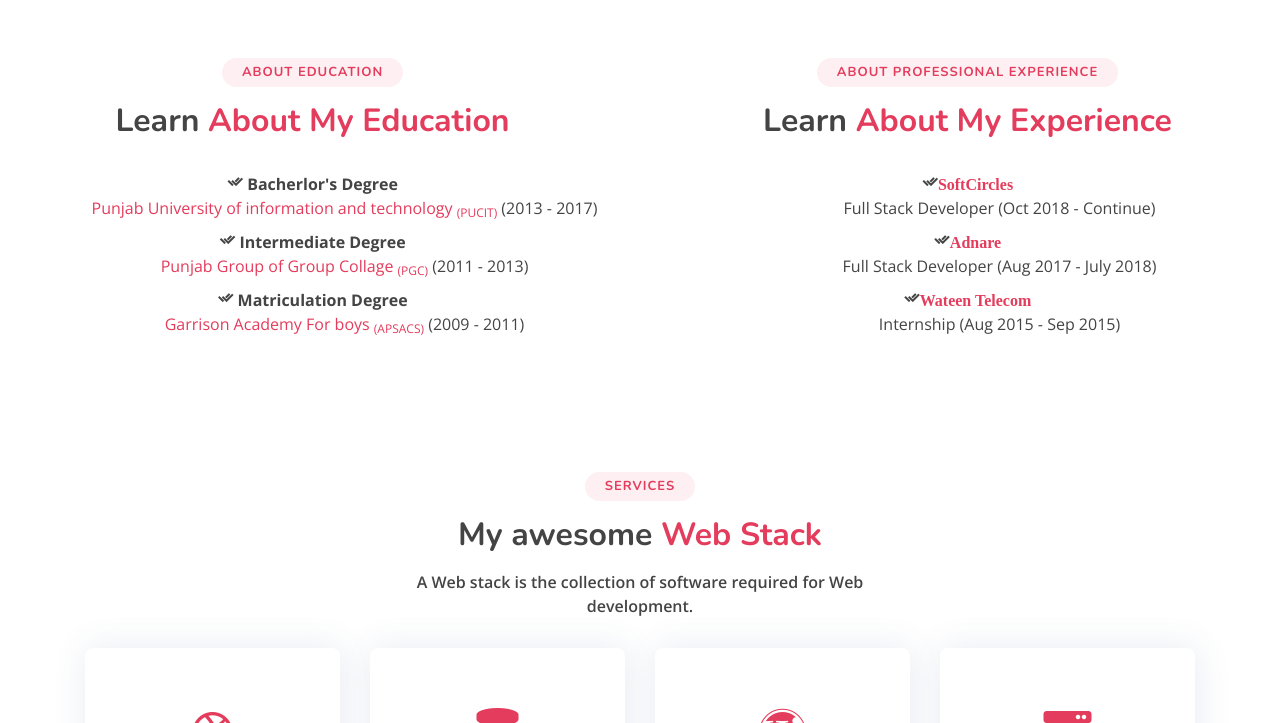
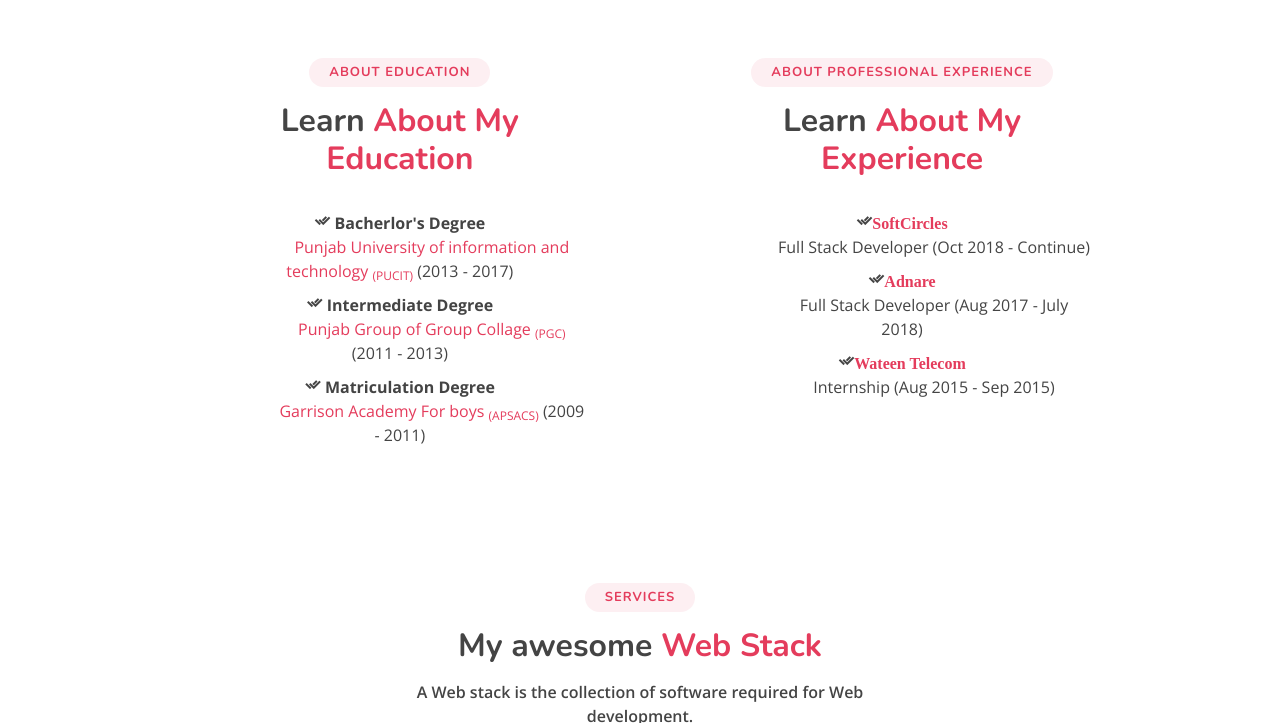
Before and after one commit to arqam-git/arqam-dev.github.io, a plain HTML site: page index.html in a window 1280 px wide. Shown: the part 802-1525 px from the top of the page. Drawn offline with nearby package versions, Linux system fonts and the light colour scheme.

Commit message:
updated margins

```diff
--- a/index.html
+++ b/index.html
@@ -93,7 +93,7 @@
   <main id="main">
 
     <div class="row">
-      <div class="col-md-6 col-lg-6 col-sm-12">
+      <div class="col-md-4 col-lg-4 col-sm-12" style="margin-left: 15%;">
         <!-- ======= About Section ======= -->
         <section id="about" class="about">
           <div class="container">
@@ -129,7 +129,7 @@
           </div>
         </section><!-- End About Section -->
       </div>
-      <div class="col-md-6 col-lg-6 col-sm-12">
+      <div class="col-md-4 col-lg-4 col-sm-12" style="margin-left: 5%;">
         <!-- ======= Work Experience Section ======= -->
         <section id="about" class="about">
           <div class="container">
```
